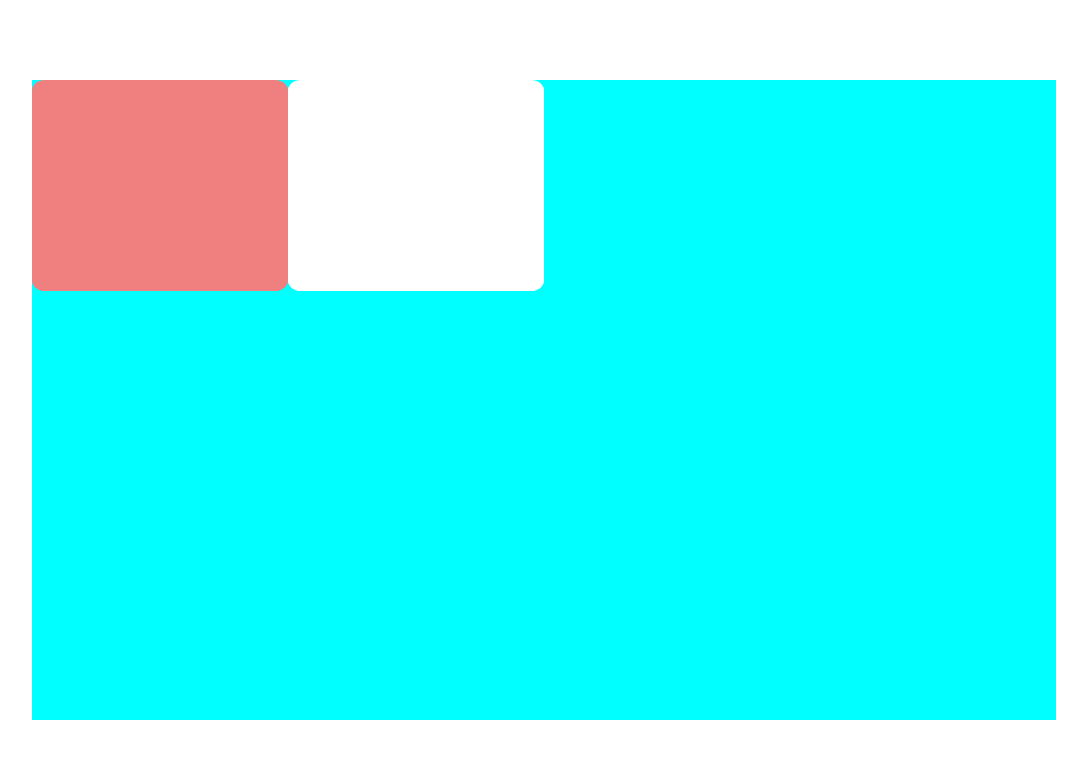
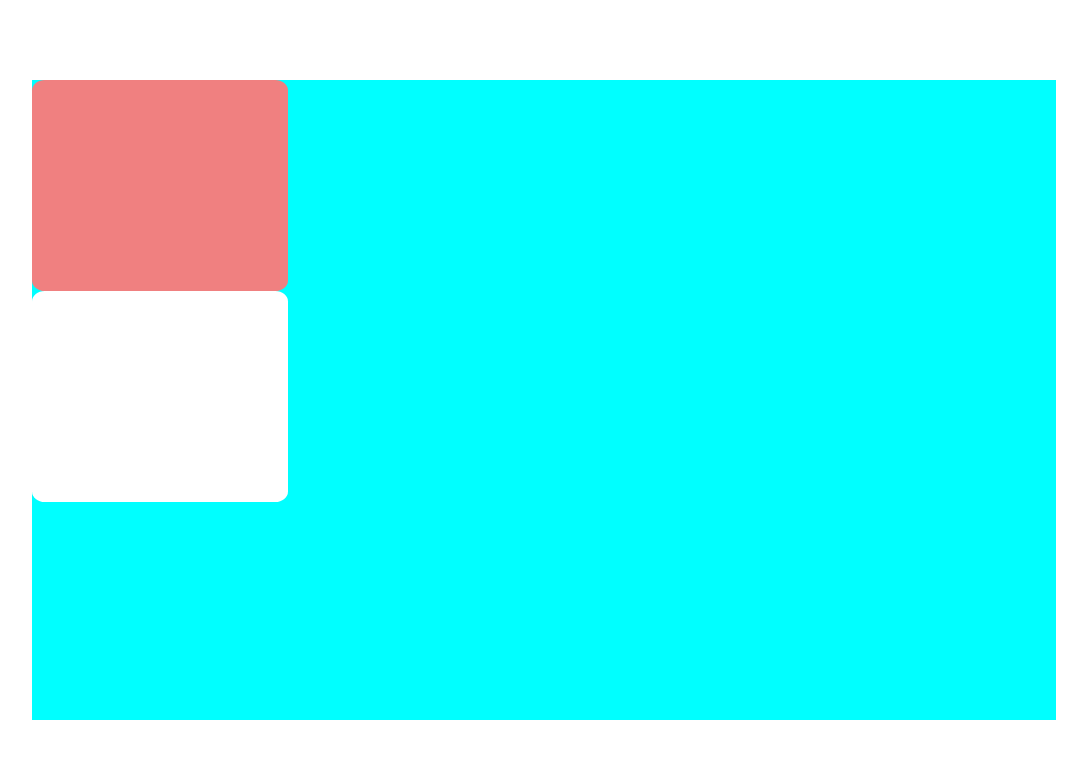
Before and after one commit to gibranjacobo/memory, a plain HTML site: page index.html in a window 1280 px wide. Shown: the whole page, without its empty margins (96-1183 px from the left). Drawn offline with Linux system fonts and the light colour scheme.

Commit message:
Attempted flip card

```diff
--- a/index.html
+++ b/index.html
@@ -10,8 +10,10 @@
 <body>
     <div class="container">
         <div class="game-container">
-            <div class="card"></div>
-            <div class="card flipped"></div>
+            <div class="card">
+                <div class="card card-front"></div>
+                <div class="card card-back"></div>
+            </div>
         </div>
     </div>
 </body>
--- a/style.css
+++ b/style.css
@@ -25,12 +25,19 @@ body {
 }
 
 .card {
-    background-color: lightcoral;
     width: 25%;
     height: 33%;
     border-radius: 5%;
 }
 
-.card.flipped {
+.card-front {
+    background-color: lightcoral;
+    width: 100%;
+    height: 100%;
+}
+
+.card-back {
     background-color: white;
+    width: 100%;
+    height: 100%;
 }
```
